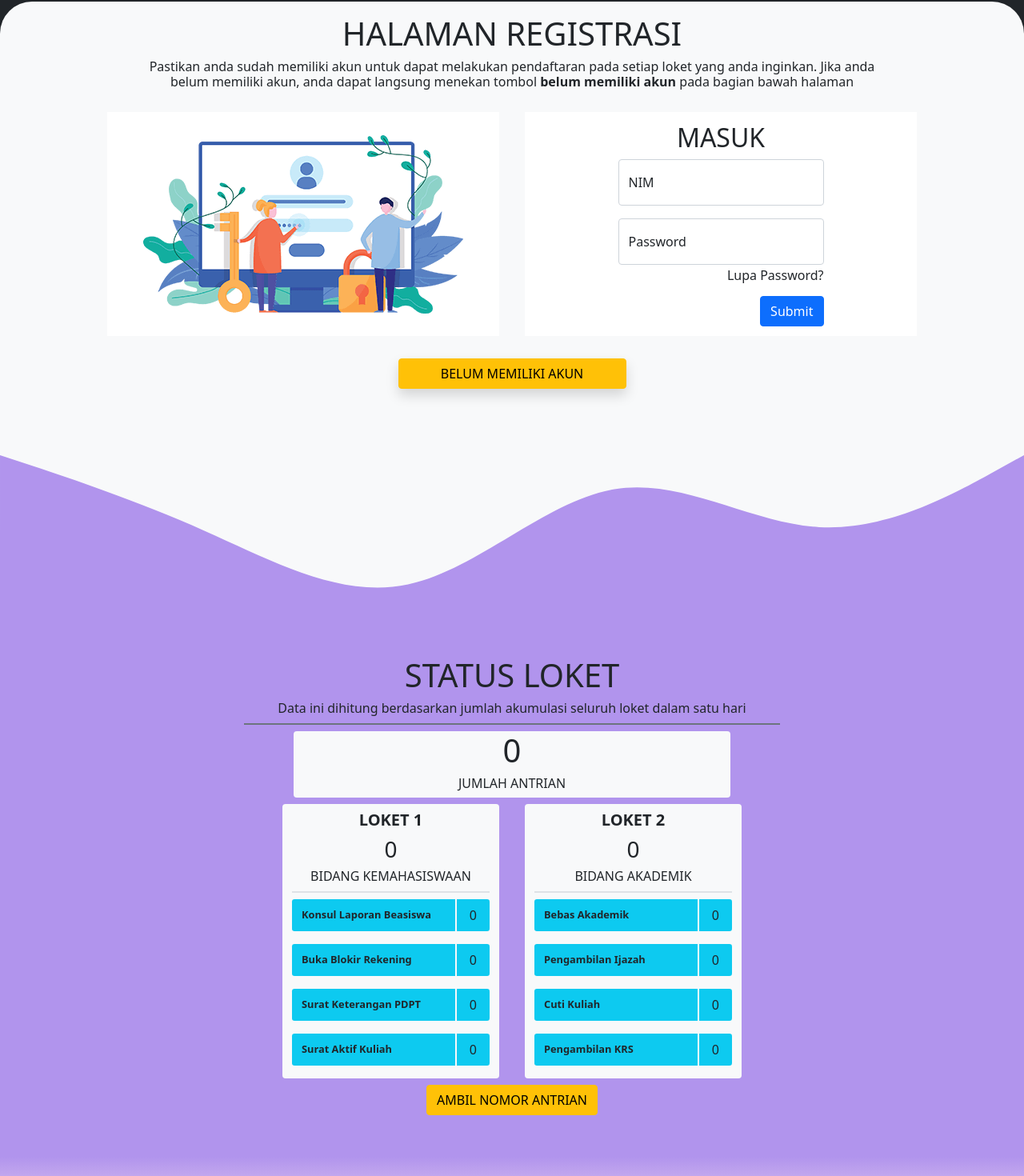
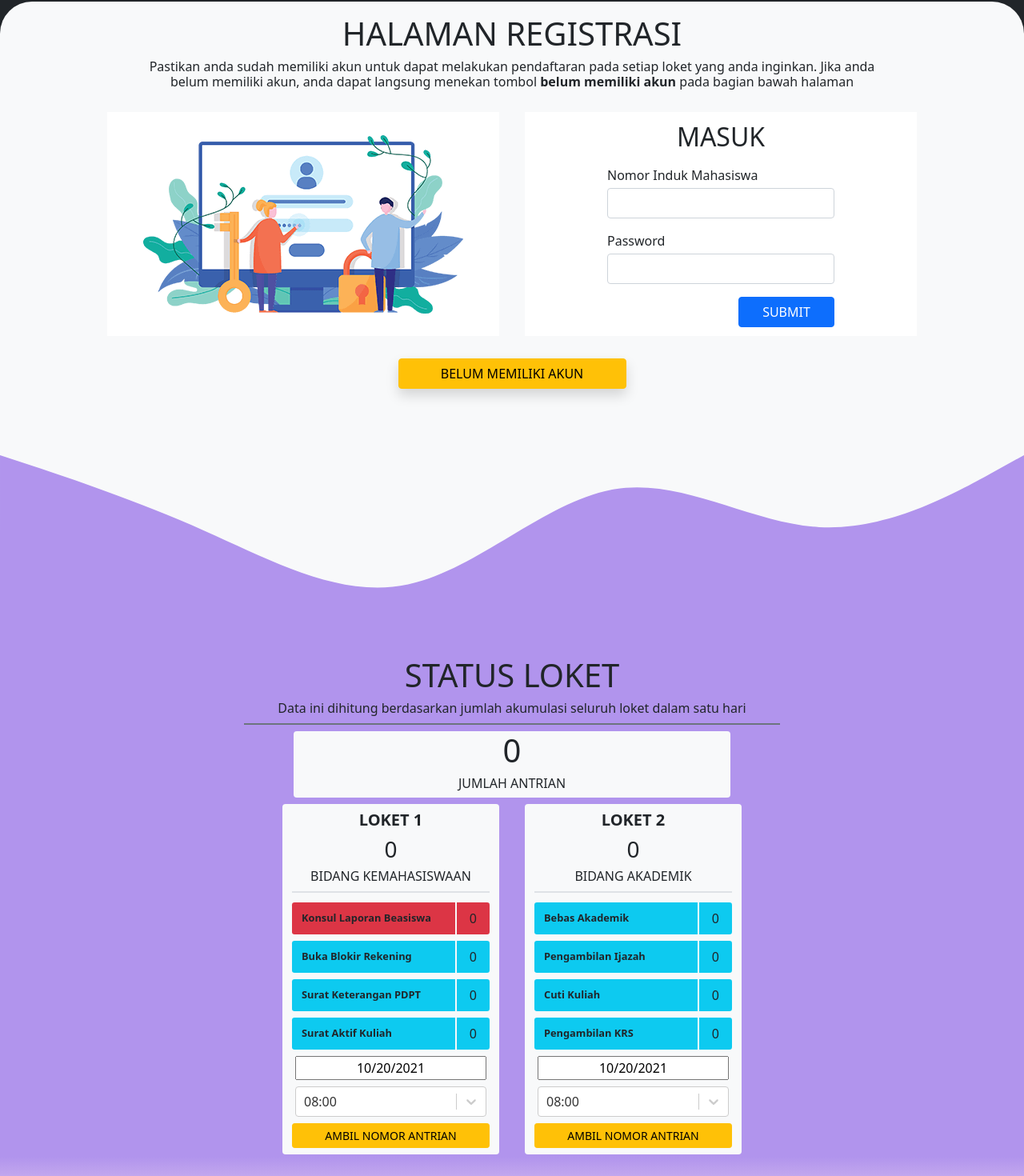
Before and after one commit to EnigmaC-Team/antrian-app-reactjs, a React (Create React App) app: page / in a window 1280 px wide. Shown: the part 738-2208 px from the top of the page at 80% size. Built offline with nearby package versions, Linux system fonts and the light colour scheme; no server answers.

Commit message:
[FEATURE] able to login, take counter number with validation

```diff
--- a/package.json
+++ b/package.json
@@ -17,10 +17,13 @@
     "cors": "^2.8.5",
     "firebase": "^9.1.3",
     "react": "^17.0.2",
+    "react-bootstrap": "^2.0.0",
     "react-countup": "^6.0.0",
+    "react-datepicker": "^4.3.0",
     "react-dom": "^17.0.2",
     "react-scripts": "4.0.3",
     "react-scroll": "^1.8.4",
+    "react-select": "^5.1.0",
     "react-visibility-sensor": "^5.1.1",
     "web-vitals": "^1.0.1"
   },
--- a/src/App.css
+++ b/src/App.css
@@ -55,7 +55,7 @@
 
 @media (max-width: 991px) {
   .height-registration{
-    height: 1050px;
+    height: 920px;
   }
   .height-loket{
     height: 1000px;
--- a/src/App.js
+++ b/src/App.js
@@ -29,7 +29,7 @@ function App() {
         <svg xmlns="http://www.w3.org/2000/svg" viewBox="0 0 1440 320">
           <path
             fill="rgb(177, 148, 237)"
-            fill-opacity="1"
+            fillOpacity="1"
             d="M0,64L48,80C96,96,192,128,288,170.7C384,213,480,267,576,245.3C672,224,768,128,864,112C960,96,1056,160,1152,165.3C1248,171,1344,117,1392,90.7L1440,64L1440,320L1392,320C1344,320,1248,320,1152,320C1056,320,960,320,864,320C768,320,672,320,576,320C480,320,384,320,288,320C192,320,96,320,48,320L0,320Z"
           ></path>
         </svg>
--- a/src/contact-us/contact-us.js
+++ b/src/contact-us/contact-us.js
@@ -20,8 +20,8 @@ export function ContactUs() {
             <div className="col-lg-3 all-center mt-2">
                 <div className="contact-container bg-dark rounded-3 text-light w-100 d-flex align-items-center px-3">
                     <ul className="list-unstyled font-contact-small">
-                        <li><i class="bi bi-youtube me-2"></i>IAKNAMBON</li>
-                        <li><i class="bi bi-globe2 me-2"></i>www.iaknambon.ac.id</li>
+                        <li><i className="bi bi-youtube me-2"></i>IAKNAMBON</li>
+                        <li><i className="bi bi-globe2 me-2"></i>www.iaknambon.ac.id</li>
                     </ul>
                 </div>
             </div>
--- a/src/loket/loket.js
+++ b/src/loket/loket.js
@@ -3,6 +3,10 @@ import axios from 'axios';
 import "./loket.css";
 import CountUp from 'react-countup';
 import VisibilitySensor from 'react-visibility-sensor';
+import ReactDatePicker from "react-datepicker";
+import 'react-datepicker/dist/react-datepicker.css';
+import Select from 'react-select'
+import serveTime from './serveTime.json';
 
 export function Loket() {
   const semuaLokets = {
@@ -57,13 +61,49 @@ export function Loket() {
     ]
   };
 
-  const [semuaLoket, setSemuaLoket] = useState(semuaLokets)
+  const [semuaLoket, setSemuaLoket] = useState(semuaLokets);
+  const [loketOption, setLoketOption] = useState('Konsul Laporan Beasiswa');
+  const [choosenDate, setChoosenDate] = useState(new Date());
+  const [choosenTime, setChoosenTime] = useState({ label: serveTime[0].label, value: serveTime[0].value })
+
+  const isWeekday = (date) => {
+    const day = date.getDay()
+    return day !== 0 && day !== 6
+  }
+
+  function handleAmbilAntrian(number){
+    let initialNumber = 0;
+    if(number){
+      initialNumber = number;
+    }
+    const userStorage = JSON.parse(sessionStorage.getItem('user'))
+    const sendedData = {
+      uid : userStorage.id,
+      counter: initialNumber,
+      date: choosenDate.getFullYear() + "-" + (choosenDate.getMonth()+1) + "-" + choosenDate.getDate() + " " + choosenTime.value + ":00",
+      necessity: loketOption
+    }
+    console.log("data yang terkirim : ", sendedData)
+    try{
+      axios.post("https://antrian-api.herokuapp.com/ticket", sendedData)
+      .then(response => console.log(response.data))
+    } catch(e) {
+      console.log(e.message)
+    }
+  }
 
   useEffect(() => {
-    axios
+    try{
+      axios
       .get("https://antrian-api.herokuapp.com/loket")
-      .then(response => setSemuaLoket(response.data));
-  }, []);
+      .then(response => {
+        console.log("data yang di fetch : ", response.data)
+        setSemuaLoket(response.data)
+      })
+    } catch(e) {
+      console.log(e.message);
+    }
+  }, [loketOption]);
 
   return (
     <div className="container">
@@ -79,7 +119,7 @@ export function Loket() {
           <div className="row px-1 px-lg-0">
             <div className="col-lg-6 bg-login bg-light text-dark mx-auto rounded-2 all-center flex-column">
               <h1 className="font-counter mt-2 mt-lg-0 fs-1">
-                <CountUp end={semuaLoket.total} duration={1} redraw={true}>
+                <CountUp end={semuaLoket.total} duration={1}>
                   {({ countUpRef, start }) => (
                     <VisibilitySensor onChange={start} delayedCall>
                         <span ref={countUpRef} />
@@ -99,7 +139,7 @@ export function Loket() {
                   <div className="border-2 border-bottom w-100 text-center mb-2">
                     <h6 className="fw-bold fs-5 mt-2 text-uppercase">{loket.loket}</h6>
                     <h6 className="fw-light fs-3">
-                      <CountUp end={loket.jumlah} duration={1} redraw={true}>
+                      <CountUp end={loket.jumlah} duration={1}>
                         {({ countUpRef, start }) => (
                           <VisibilitySensor onChange={start} delayedCall>
                               <span ref={countUpRef} />
@@ -111,12 +151,13 @@ export function Loket() {
                   </div>
                   {loket.isi.map((isi) => {
                     return(
-                      <dl className="row w-100 rounded-1 bg-info text-dark">
+                      <dl className={loketOption === isi.nama ? "row w-100 rounded-1 text-dark my-1 bg-danger" : "row w-100 rounded-1 text-dark my-1 bg-info"}
+                      onClick={() => {setLoketOption(isi.nama)}}>
                         <dt className="col-10 d-flex align-items-center text-start border-light border-2 border-end font-sub-loket">
                           {isi.nama}
                         </dt>
                         <dd className="col-2 pt-2 all-center">
-                          <CountUp end={isi.jumlah} duration={1} redraw={true}>
+                          <CountUp end={isi.jumlah} duration={1}>
                             {({ countUpRef, start }) => (
                               <VisibilitySensor onChange={start} delayedCall>
                                   <span ref={countUpRef} />
@@ -127,14 +168,30 @@ export function Loket() {
                       </dl>
                     )
                   })}
+                  <div className="mt-1">
+                      <ReactDatePicker className="text-center mb-2"
+                        minDate={new Date()}
+                        maxDate={new Date(new Date().getFullYear(), new Date().getMonth(), new Date().getDate()+7)}
+                        selected={choosenDate}
+                        onChange={(date) => setChoosenDate(date)}
+                        // filterDate={isWeekday}
+                      />
+                      <Select
+                        options={serveTime}
+                        isSearchable={false}
+                        placeholder="Pilih Jam"
+                        defaultValue={choosenTime}
+                        onChange={(e) => setChoosenTime(e)}
+                      />
+                  </div>
+                  <div className="d-flex my-2 w-100">
+                    <button className="btn btn-sm btn-warning w-100" onClick={function(){handleAmbilAntrian(semuaLoket.isi.indexOf(loket) + 1)}}>
+                      AMBIL NOMOR ANTRIAN
+                    </button>
+                  </div>
                 </div>
               );
             })}
-          </div>
-          <div className="d-flex">
-            <button className="btn btn-warning mx-auto">
-              AMBIL NOMOR ANTRIAN
-            </button>
           </div>
         </div>
       </div>
--- /dev/null
+++ b/src/loket/serveTime.json
@@ -0,0 +1,126 @@
+[
+    {
+        "value" : "08:00",
+        "label" : "08:00"
+    },
+    {
+        "value" : "08:15",
+        "label" : "08:15"
+    },
+    {
+        "value" : "08:30",
+        "label" : "08:30"
+    },
+    {
+        "value" : "08:45",
+        "label" : "08:45"
+    },
+    {
+        "value" : "09:00",
+        "label" : "09:00"
+    },
+    {
+        "value" : "09:15",
+        "label" : "09:15"
+    },
+    {
+        "value" : "09:30",
+        "label" : "09:30"
+    },
+    {
+        "value" : "09:45",
+        "label" : "09:45"
+    },
+    {
+        "value" : "10:00",
+        "label" : "10:00"
+    },
+    {
+        "value" : "10:15",
+        "label" : "10:15"
+    },
+    {
+        "value" : "10:30",
+        "label" : "10:30"
+    },
+    {
+        "value" : "10:45",
+        "label" : "10:45"
+    },
+    {
+        "value" : "11:00",
+        "label" : "11:00"
+    },
+    {
+        "value" : "11:15",
+        "label" : "11:15"
+    },
+    {
+        "value" : "11:30",
+        "label" : "11:30"
+    },
+    {
+        "value" : "11:45",
+        "label" : "11:45"
+    },
+    {
+        "value" : "12:00",
+        "label" : "12:00"
+    },
+    {
+        "value" : "13:15",
+        "label" : "13:15"
+    },
+    {
+        "value" : "13:30",
+        "label" : "13:30"
+    },
+    {
+        "value" : "13:45",
+        "label" : "13:45"
+    },
+    {
+        "value" : "14:00",
+        "label" : "14:00"
+    },
+    {
+        "value" : "14:15",
+        "label" : "14:15"
+    },
+    {
+        "value" : "14:30",
+        "label" : "14:30"
+    },
+    {
+        "value" : "14:45",
+        "label" : "14:45"
+    },
+    {
+        "value" : "15:00",
+        "label" : "15:00"
+    },
+    {
+        "value" : "15:15",
+        "label" : "15:15"
+    },
+    {
+        "value" : "15:30",
+        "label" : "15:30"
+    },
+    {
+        "value" : "15:45",
+        "label" : "15:45"
+    },
+    {
+        "value" : "16:00",
+        "label" : "16:00"
+    },
+    {
+        "value" : "16:15",
+        "label" : "16:15"
+    },
+    {
+        "value" : "16:30",
+        "label" : "16:30"
+    }
+]
--- a/src/registration/registration.js
+++ b/src/registration/registration.js
@@ -1,7 +1,49 @@
 import "./registration.css";
 import loginLogo from "../assets/images/register.jpg";
+import { useState, useEffect } from "react";
+import axios from "axios";
+import { Form, Button } from "react-bootstrap";
 
 export function Registration() {
+  const [form, setForm] = useState({});
+  const [loading, setLoading] = useState(false);
+  const [isLoggedIn, setIsLoggedIn] = useState(false);
+
+  useEffect(() => {
+    if(sessionStorage.getItem('user')){
+      setIsLoggedIn(true);
+    } else {
+      setIsLoggedIn(false);
+    }
+  },[])
+
+  const setField = (field, value) => {
+    setForm({
+      ...form,
+      [field]: value,
+    });
+  };
+
+  const handleSubmit = (e) => {
+    e.preventDefault();
+    setLoading(true);
+
+    setTimeout(() => {
+      try {
+        axios
+          .post("https://antrian-api.herokuapp.com/signin", form)
+          .then((response) => {
+            sessionStorage.setItem("user", JSON.stringify(response.data));
+            setIsLoggedIn(true);
+          });
+      } catch (e) {
+        console.log(e.message);
+        setIsLoggedIn(false);
+      }
+      setLoading(false)
+    }, 1000);
+  };
+
   return (
     <div className="container-fluid mt-auto registration-container bg-light">
       <div className="container-md">
@@ -11,35 +53,70 @@ export function Registration() {
             Pastikan anda sudah memiliki akun untuk dapat melakukan pendaftaran
             pada setiap loket yang anda inginkan. Jika anda belum memiliki akun,
             anda dapat langsung menekan tombol{" "}
-            <strong className="text-dark fw-bold">
-              belum memiliki akun
-            </strong>{" "}
+            <strong className="text-dark fw-bold">belum memiliki akun</strong>{" "}
             pada bagian bawah halaman
           </h6>
         </div>
         <div className="row px-lg-5">
           <div className="col-lg-6 all-center">
             <div className="height-50 bg-login w-100 m-1 all-center px-1 px-lg-2">
-              <img src={loginLogo} alt="login" className="img-fluid"/>
+              <img src={loginLogo} alt="login" className="img-fluid" />
             </div>
           </div>
           <div className="col-lg-6 all-center">
             <div className="height-50 bg-login w-100 m-1 py-1 px-1 px-lg-2 all-center flex-column">
-              <h2 className="text-center">MASUK</h2>
-              <form>
-                <div class="form-floating mb-3">
-                  <input type="email" class="form-control" id="floatingInput" placeholder="name@example.com"/>
-                  <label for="floatingInput">NIM</label>
+              {!isLoggedIn ? (
+                <div>
+                  <h2 className="text-center">MASUK</h2>
+                  <Form
+                    style={{ width: "300px" }}
+                    className="p-2"
+                    onSubmit={handleSubmit}
+                  >
+                    <Form.Group className="mb-3">
+                      <Form.Label className="mb-1">
+                        Nomor Induk Mahasiswa
+                      </Form.Label>
+                      <Form.Control
+                        type="text"
+                        onChange={(e) => setField("nim", e.target.value)}
+                        required
+                      />
+                    </Form.Group>
+
+                    <Form.Group>
+                      <Form.Label className="mb-1">Password</Form.Label>
+                      <Form.Control
+                        type="password"
+                        onChange={(e) => setField("password", e.target.value)}
+                        required
+                      />
+                    </Form.Group>
+
+                    <Button
+                      type="submit"
+                      className="mt-3 px-3 float-end"
+                      style={{ width: "120px" }}
+                      disabled={loading}
+                    >
+                      {loading ? (
+                        <div
+                          className="spinner-border spinner-border-sm"
+                          role="status"
+                        />
+                      ) : (
+                        <span>SUBMIT</span>
+                      )}
+                    </Button>
+                  </Form>
                 </div>
-                <div class="form-floating">
-                  <input type="password" class="form-control" id="floatingPassword" placeholder="Password"/>
-                  <label for="floatingPassword">Password</label>
+              ) : (
+                <div className="text-center pb-4">
+                  <i className="bi bi-check-lg font-superbig"></i>
+                  <h5 className="mt-0 fw-normal">SELAMAT</h5>
+                  <h5 className="fw-normal">ANDA BERHASIL MASUK</h5>
                 </div>
-                <h6 className="text-end mb-3 mt-1"><a href=" " className="text-decoration-none text-dark">Lupa Password?</a></h6>
-                <button type="submit" class="btn btn-primary float-end">
-                  Submit
-                </button>
-              </form>
+              )}
             </div>
           </div>
         </div>
```
Also changed, not shown: src/registration/registration.css (+28 -4 lines), 2 other files (tests, documents, lock files or other folders).
